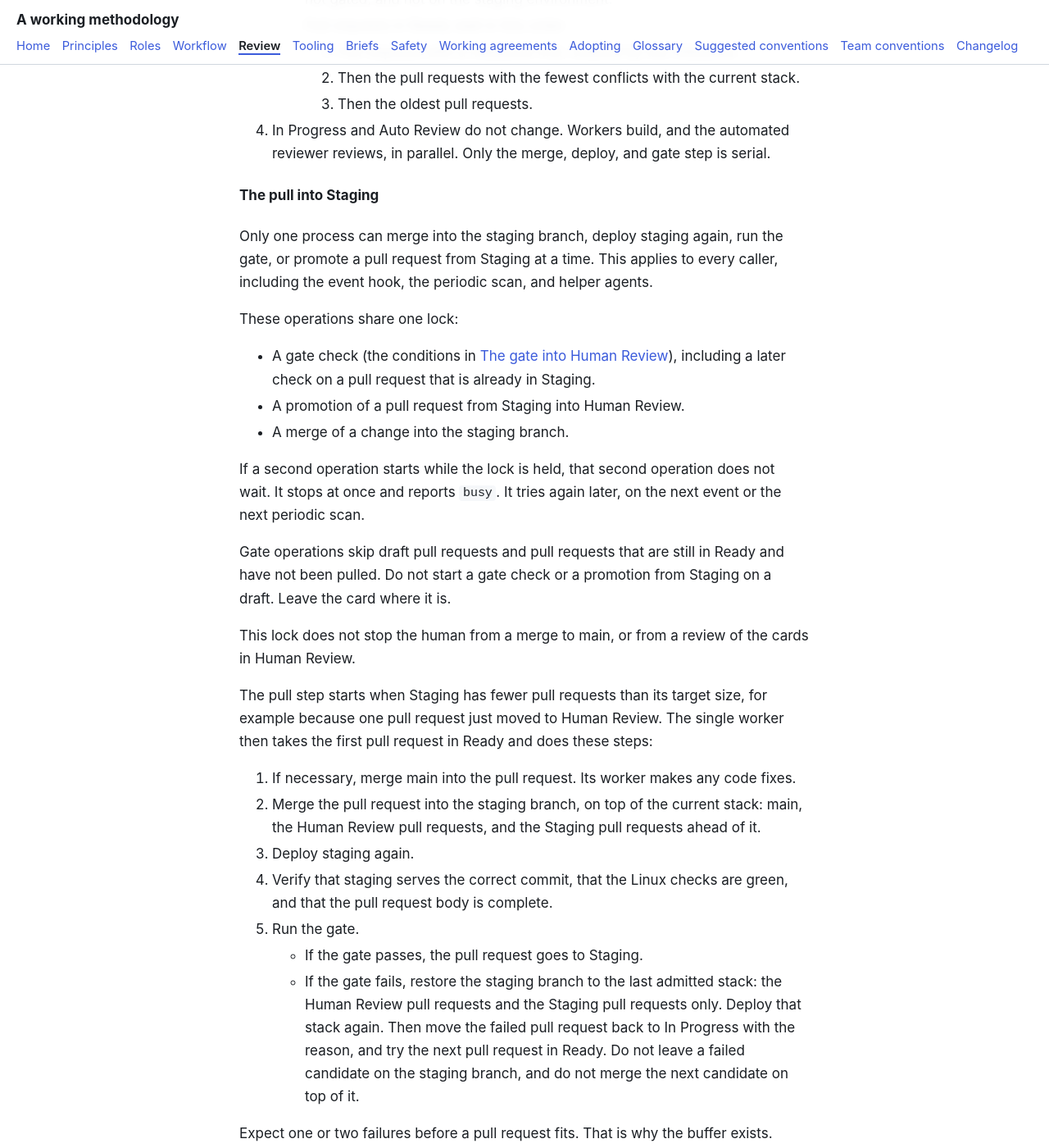
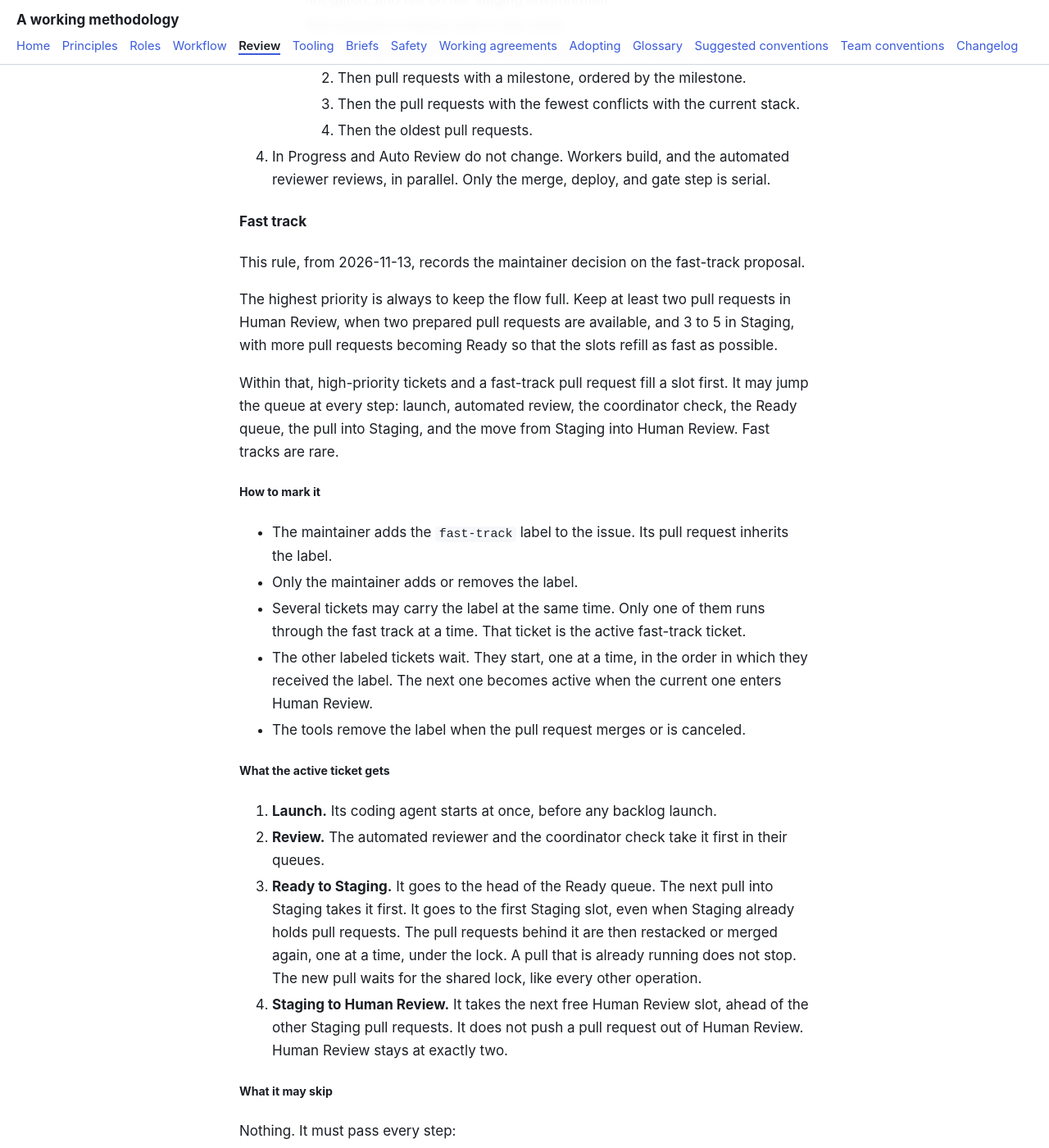
Before and after one commit to tangentcode/methodology, a Jekyll site: the page built from review.md, in a window 1280 px wide and 1400 px high, scrolled down 9277 px. Shown: the whole window at 82% size. Built offline with Jekyll 4.4.1, drawn with Linux system fonts in a browser that asks for light colours; our own code applies the rules of GitHub Pages for plain Markdown files; some of the changed text lies outside the part shown.

Commit message:
Document the fast-track rule for one active ticket at a time
Several tickets may carry the fast-track label, but only one runs
through the fast track at a time. The next one starts when the
current one enters Human Review. Keep the flow full first. The
active ticket jumps every queue and takes the first Staging slot,
even when the pull requests behind it must be restacked. It skips
no gate and it waits for the shared lock.

```diff
--- a/review.md
+++ b/review.md
@@ -140,10 +140,51 @@ This rule, from 2026-11-13, replaces the 2026-11-12 two-slot and ready-next rule
    - A pull request in Ready is finished. Its worker is done. The automated review of the current head is clean, or it is at the round limit or has timed out and the post-check of the coordinator has passed. No P1 or P2 findings are open.
    - A pull request in Ready is not merged into the staging branch, not deployed, not gated, and not on the staging environment.
    - Pull requests in Ready wait in this order:
-     1. Pull requests with a milestone first, ordered by the milestone.
-     2. Then the pull requests with the fewest conflicts with the current stack.
-     3. Then the oldest pull requests.
+     1. The one active fast-track pull request, if it is in Ready. See [Fast track](#fast-track).
+     2. Then pull requests with a milestone, ordered by the milestone.
+     3. Then the pull requests with the fewest conflicts with the current stack.
+     4. Then the oldest pull requests.
 4. In Progress and Auto Review do not change. Workers build, and the automated reviewer reviews, in parallel. Only the merge, deploy, and gate step is serial.
+
+#### Fast track
+
+This rule, from 2026-11-13, records the maintainer decision on the fast-track proposal.
+
+The highest priority is always to keep the flow full. Keep at least two pull requests in Human Review, when two prepared pull requests are available, and 3 to 5 in Staging, with more pull requests becoming Ready so that the slots refill as fast as possible.
+
+Within that, high-priority tickets and a fast-track pull request fill a slot first. It may jump the queue at every step: launch, automated review, the coordinator check, the Ready queue, the pull into Staging, and the move from Staging into Human Review. Fast tracks are rare.
+
+##### How to mark it
+
+- The maintainer adds the `fast-track` label to the issue. Its pull request inherits the label.
+- Only the maintainer adds or removes the label.
+- Several tickets may carry the label at the same time. Only one of them runs through the fast track at a time. That ticket is the active fast-track ticket.
+- The other labeled tickets wait. They start, one at a time, in the order in which they received the label. The next one becomes active when the current one enters Human Review.
+- The tools remove the label when the pull request merges or is canceled.
+
+##### What the active ticket gets
+
+1. **Launch.** Its coding agent starts at once, before any backlog launch.
+2. **Review.** The automated reviewer and the coordinator check take it first in their queues.
+3. **Ready to Staging.** It goes to the head of the Ready queue. The next pull into Staging takes it first. It goes to the first Staging slot, even when Staging already holds pull requests. The pull requests behind it are then restacked or merged again, one at a time, under the lock. A pull that is already running does not stop. The new pull waits for the shared lock, like every other operation.
+4. **Staging to Human Review.** It takes the next free Human Review slot, ahead of the other Staging pull requests. It does not push a pull request out of Human Review. Human Review stays at exactly two.
+
+##### What it may skip
+
+Nothing. It must pass every step:
+
+- The automated review
+- The coordinator check
+- CI
+- Merge into the integration branch and deploy to staging
+- Screenshots and the "where to see it" section in the pull request body
+- Every condition of the Human Review gate
+
+If it fails a gate, it goes back to In Progress with its label still in place. When it is Ready again, it stays first in line if it is still the active fast-track ticket.
+
+##### Visibility
+
+The status output shows the fast-track card clearly, including how long it has been on fast track.
 
 #### The pull into Staging
 
@@ -170,7 +211,7 @@ The pull step starts when Staging has fewer pull requests than its target size,
 3. Deploy staging again.
 4. Verify that staging serves the correct commit, that the Linux checks are green, and that the pull request body is complete.
 5. Run the gate.
-   - If the gate passes, the pull request goes to Staging.
+   - If the gate passes, the pull request goes to Staging. If it is the active fast-track ticket, it goes to the first Staging slot, even when Staging already holds pull requests. Then restack each Staging pull request that is behind it, one at a time, under the lock. See [Fast track](#fast-track).
    - If the gate fails, restore the staging branch to the last admitted stack: the Human Review pull requests and the Staging pull requests only. Deploy that stack again. Then move the failed pull request back to In Progress with the reason, and try the next pull request in Ready. Do not leave a failed candidate on the staging branch, and do not merge the next candidate on top of it.
 
 Expect one or two failures before a pull request fits. That is why the buffer exists.
```
Also changed, not shown: adopting.md (+1 -0 lines), glossary.md (+3 -1 lines), tooling.md (+3 -3 lines), workflow.md (+2 -2 lines).
